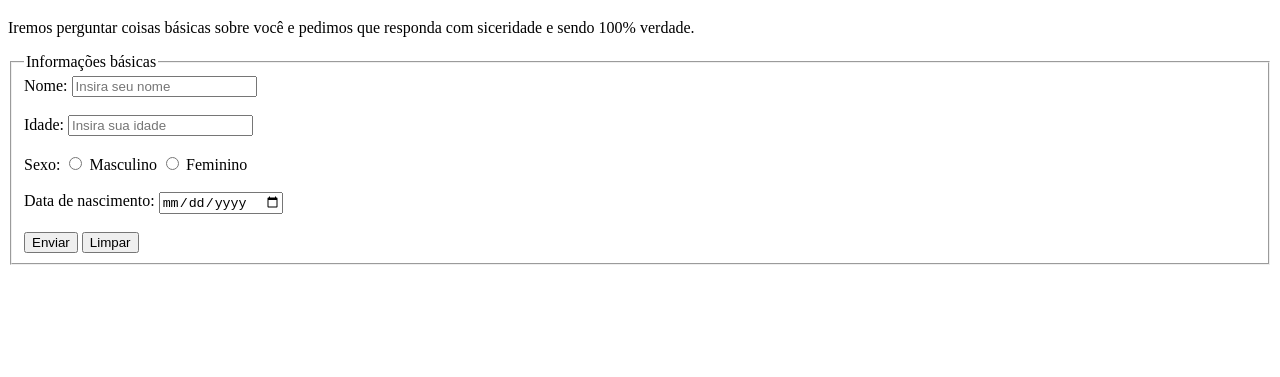
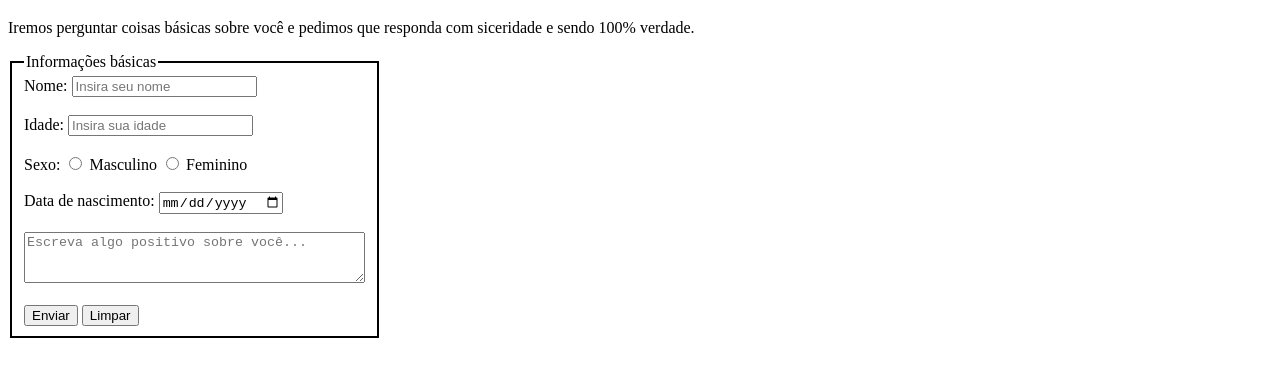
Before and after one commit to ArthurLimaAL/MiniFormul-rio, a plain HTML site: page index.html in a window 1280 px wide. Shown: the part 61-438 px from the top of the page. Drawn offline with Linux system fonts and the light colour scheme.

Commit message:
Adicionando coisas mínimas

```diff
--- a/index.html
+++ b/index.html
@@ -4,6 +4,9 @@
 <head>
     <meta charset="UTF-8">
     <meta name="viewport" content="width=device-width, initial-scale=1.0">
+    <link rel="shortcut icon" href="Imgs/ICON.png">
+    <link rel="stylesheet" href="style.css">
+
     <title>Formulário</title>
 </head>
 
@@ -15,7 +18,7 @@
     </header>
 
     <form>
-        <fieldset>
+        <fieldset class="Fiel">
             <legend>Informações básicas</legend>
             <label>Nome:</label>
             <input type="text" name="nome" placeholder="Insira seu nome" required>
@@ -34,6 +37,9 @@
             <input type="date" name="nascimento" required>
             <br><br>
 
+            <textarea name="mensagem" rows="3" cols="40" placeholder="Escreva algo positivo sobre você..."></textarea>
+
+            <br><br>
             <button type="submit">Enviar</button>
             <button type="reset">Limpar</button>
         </fieldset>
--- /dev/null
+++ b/style.css
@@ -0,0 +1,6 @@
+
+.Fiel{
+  max-width: 10%;
+  width: 100%;
+  border: 2px solid rgb(0, 0, 0);
+}
```
Also changed, not shown: Imgs/ICON.png (added), 1 other file.
